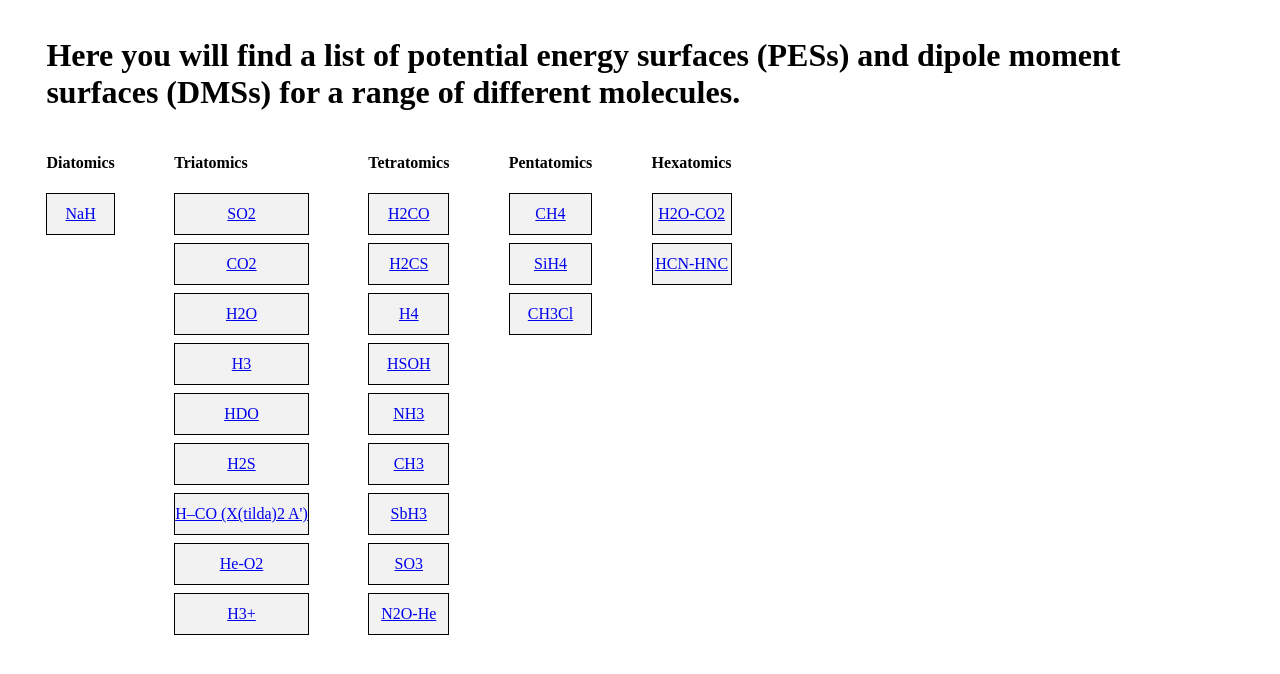
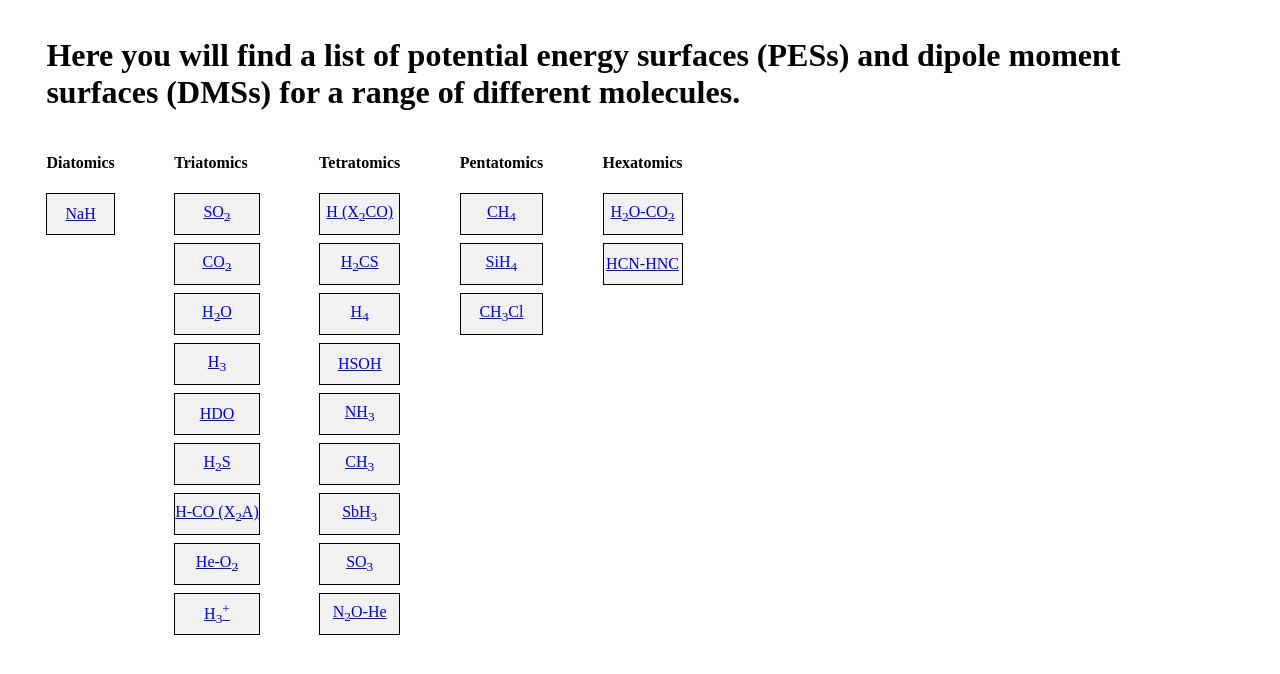
Before and after one commit to theneva/MOLIM-Library, a React app: page / in a window 1280 px wide. Shown: the top 674 px of the page. Built offline with nearby package versions, Linux system fonts and the light colour scheme; the HTML template or start-up script is replaced by a standard one.

Commit message:
Format names, allow for subscripts and superscripts.

```diff
--- a/src/components/App.jsx
+++ b/src/components/App.jsx
@@ -13,16 +13,14 @@ export default class App extends React.Component {
         super(props);
         this.state = {
             home: true,
-            displayMolecule: ""
+            displayMolecule: undefined
         }
     }
 
-    changePageState(e) {
-        console.log(this.props.molecules.filter((molecule)=>molecule.molecule == e.target.innerHTML));
-
+    changePageState(molecule) {
         this.setState({
             home: false,
-            displayMolecule: this.props.molecules.filter((molecule)=>molecule.molecule == e.target.innerHTML)
+            displayMolecule: molecule
         })
     }
 
--- a/src/components/Home.jsx
+++ b/src/components/Home.jsx
@@ -16,7 +16,8 @@ export default class Home extends React.Component {
 
             <div style={styles.listContainer}>
                 <MoleculeList type="Diatomics"
-                              nameArray={this.props.molecules.filter((molecule)=>molecule.numberOfAtoms==2)} changePageState={this.props.changePageState}/>
+                              nameArray={this.props.molecules.filter((molecule)=>molecule.numberOfAtoms==2)}
+                              changePageState={this.props.changePageState}/>
                 <MoleculeList type="Triatomics"
                               nameArray={this.props.molecules.filter((molecule)=>molecule.numberOfAtoms==3)} changePageState={this.props.changePageState}/>
                 <MoleculeList type="Tetratomics"
--- /dev/null
+++ b/src/components/Molecule.jsx
@@ -0,0 +1,15 @@
+import React from 'react'
+
+const Constituent = ({value, sub = 1, sup = 1}) => (
+  <span>
+    {value}{sub > 1 ? <sub>{sub}</sub> : ''}{sup != 1 ? <sup>{sup}</sup> : ''}
+  </span>
+);
+
+export default ({constituents}) => (
+  <span>
+    {constituents.map((constituent, index) => (
+      <Constituent key={index} {...constituent}/>
+    ))}
+  </span>
+);
--- a/src/components/MoleculeList.jsx
+++ b/src/components/MoleculeList.jsx
@@ -5,20 +5,19 @@ const styles = {
   container: {
     paddingRight: '5%'
   },
-  title:{
-
-  }
+  title: {}
 }
 
 
 export default class MoleculeList extends React.Component {
   render() {
     return <div style={styles.container}>
+      {console.log(this.props)}
       <h4 style={styles.title}>{this.props.type}</h4>
-
-      {this.props.nameArray.map((name)=> {
-        return <MoleculeName name={name.molecule} changePageState={this.props.changePageState}/>
-      })}
+      {this.props.nameArray.map((name, index)=> (
+        <MoleculeName key={index} name={name.molecule}
+          changePageState={() => this.props.changePageState(this.props.nameArray[index])}/>
+      ))}
 
     </div>
 
--- a/src/components/MoleculeName.jsx
+++ b/src/components/MoleculeName.jsx
@@ -1,4 +1,5 @@
 import React from 'react'
+import Molecule from './Molecule.jsx'
 
 const styles = {
   button: {
@@ -15,7 +16,7 @@ const styles = {
 export default class MoleculeName extends React.Component {
   render(){
     return <a href="#" className="img-rounded" style={styles.button} onClick={this.props.changePageState}>
-      {this.props.name}
+      <Molecule constituents={this.props.name}/>
     </a>
   }
 }
--- a/src/script.js
+++ b/src/script.js
@@ -5,7 +5,10 @@ import App from './components/App.jsx'
 
 const molecules = [
   {
-        molecule: "NaH",
+    molecule: [ // TODO should probably be called "contitution" or something like that
+      {value: "Na", sub: 1},
+      {value: "H", sub: 1},
+    ],
     numberOfAtoms: "2",
 
     potentialEnergySurface: {
@@ -20,10 +23,14 @@ const molecules = [
       supplementaryLink: "ftp://ftp.aip.org/epaps/journ_chem_phys/E-JCPSA6-142-028504",
       predictedEnergyLevels: ""
     },
-        dipoleMomentSurface: {}
+    dipoleMomentSurface:{}
   },
+
   {
-        molecule: "SO2",
+    molecule: [
+      {value: "S", sub: 1},
+      {value: "O", sub: 2},
+    ],
     numberOfAtoms: "3",
 
     potentialEnergySurface: {
@@ -49,10 +56,13 @@ const molecules = [
       supplementaryDescription: "A Fortran subroutine to calculate the DMS, 'DMS-N1'; and, the Ames-296K line list and comparison with HITRAN data and recent experiments.",
       supplementaryLink: "ftp://ftp.aip.org/epaps/journ_chem_phys/E-JCPSA6-140-059411",
       predictedEnergyLevels: "Yes, rovibrational (J=0-80)"
-        }
+    },
   },
   {
-        molecule: "CO2",
+    molecule: [
+      {value: "C", sub: 1},
+      {value: "O", sub: 2},
+    ],
     numberOfAtoms: "3",
 
     potentialEnergySurface: {
@@ -78,10 +88,13 @@ const molecules = [
       supplementaryDescription: "List of references for the experimental data used in this work; Fortran 90 codes of the DMS (purely CCSD(T)/aug-cc-pVQZ based) with testing program included; and, Ames-296K IR linelist for 12C16O2, with cutoff 1E-30 cm/molecule based on Ames-1 PES and the DMS, J=0-125 calculations.",
       supplementaryLink: "ftp://ftp.aip.org/epaps/journ_chem_phys/E-JCPSA6-136-028213",
       predictedEnergyLevels: "Yes, rovibrational (J=0-125) - 'Ames-296K' IR line list"
-        }
+    },
   },
   {
-        molecule: "H2O",
+    molecule: [
+      {value: "H", sub: 2},
+      {value: "O", sub: 1},
+    ],
     numberOfAtoms: "3",
 
     potentialEnergySurface: {
@@ -129,7 +142,7 @@ const molecules = [
         supplementaryDescription: "Fortran programs containing the fitted PESs for the 16O, 17O, and 18O isotopologues.",
         supplementaryLink: "ftp://ftp.aip.org/epaps/journ_chem_phys/E-JCPSA6-128-046821",
         predictedEnergyLevels: ""
-            }
+      },
     },
     dipoleMomentSurface: {
       exists: true,
@@ -176,11 +189,13 @@ const molecules = [
         supplementaryDescription: "A Fortran subroutine to evaluate the DMS, and four tables of intensity ratios (theory/experiment) for various methods and data.",
         supplementaryLink: "ftp://ftp.aip.org/epaps/journ_chem_phys/E-JCPSA6-113-304040",
         predictedEnergyLevels: ""
-            }
-        }
+      },
+    },
   },
   {
-        molecule: "H3",
+    molecule: [
+      {value: "H", sub: 3},
+    ],
     numberOfAtoms: "3",
 
     potentialEnergySurface: {
@@ -195,10 +210,15 @@ const molecules = [
       supplementaryLink: "http://www.cita.utoronto.ca/~pgmartin/h3pes/index.html, with extra material available from: ftp://ftp.aip.org/epaps/journ_chem_phys/E-JCPSA-95-4331-170",
       predictedEnergyLevels: "No, only ab initio energies"
     },
-        dipoleMomentSurface: {}
+    dipoleMomentSurface:{}
   },
   {
-        molecule: "HDO",
+    molecule: [
+      {value: "H", sub: 1},
+      {value: "D", sub: 1},
+      {value: "O", sub: 1},
+
+    ],
     numberOfAtoms: "3",
 
     potentialEnergySurface: {
@@ -213,10 +233,13 @@ const molecules = [
       supplementaryLink: "ftp://ftp.aip.org/epaps/journ_chem_phys/E-JCPSA6-127-031744",
       predictedEnergyLevels: "No"
     },
-        dipoleMomentSurface: {}
+    dipoleMomentSurface:{}
   },
   {
-        molecule: "H2S",
+    molecule: [
+      {value: "H", sub: 2},
+      {value: "S", sub: 1},
+    ],
     numberOfAtoms: "3",
 
     potentialEnergySurface: {
@@ -245,7 +268,10 @@ const molecules = [
     }
   },
   {
-        molecule: "H–CO (X(tilda)2 A')",
+    molecule: [
+      {value: "H-CO (X", sub: 2},
+      {value: "A)", sub: "1"},
+    ],
     numberOfAtoms: "3",
 
     potentialEnergySurface: {
@@ -260,10 +286,13 @@ const molecules = [
       supplementaryLink: "http://pubs.acs.org/doi/suppl/10.1021/jp402470b",
       predictedEnergyLevels: ""
     },
-        dipoleMomentSurface: {}
+    dipoleMomentSurface:{}
   },
   {
-        molecule: "He-O2",
+    molecule: [
+      {value: "He-", sub: "1"},
+      {value: "O", sub: "2"},
+    ],
     numberOfAtoms: "3",
 
     potentialEnergySurface: {
@@ -278,10 +307,13 @@ const molecules = [
       supplementaryLink: "http://ftp.aip.org/epaps/journ_chem_phys/E-JCPSA6-113-308045/",
       predictedEnergyLevels: ""
     },
-        dipoleMomentSurface: {}
+    dipoleMomentSurface:{}
   },
   {
-        molecule: "H3+",
+    molecule: [
+      {value: "H", sub: "3"},
+      {value: "", sup: "+"}
+    ],
     numberOfAtoms: 3,
 
     potentialEnergySurface: {
@@ -296,10 +328,13 @@ const molecules = [
       supplementaryLink: "http://ftp.aip.org/epaps/journ_chem_phys/E-JCPSA6-129-612834/",
       predictedEnergyLevels: "Rovibrational spectrum available as part of paper."
     },
-        dipoleMomentSurface: {}
+    dipoleMomentSurface:{}
   },
   {
-        molecule: "H2CO",
+    molecule: [
+      {value: "H (X", sub: "2"},
+      {value: "CO)", sub: "1"},
+    ],
     numberOfAtoms: "4",
 
     potentialEnergySurface: {
@@ -314,10 +349,13 @@ const molecules = [
       supplementaryLink: "ftp://ftp.aip.org/epaps/journ_chem_phys/E-JCPSA6-134-050123",
       predictedEnergyLevels: "Yes, rovibrational"
     },
-        dipoleMomentSurface: {}
+    dipoleMomentSurface:{}
   },
   {
-        molecule: "H2CS",
+    molecule: [
+      {value: "H", sub: "2"},
+      {value: "CS", sub: "1"},
+    ],
     numberOfAtoms: "4",
 
     potentialEnergySurface: {
@@ -346,7 +384,9 @@ const molecules = [
     }
   },
   {
-        molecule: "H4",
+    molecule: [
+      {value: "H", sub: "4"},
+    ],
     numberOfAtoms: "4",
 
     potentialEnergySurface: {
@@ -361,10 +401,12 @@ const molecules = [
       supplementaryLink: "http://www.cita.utoronto.ca/~pgmartin/h4pes/index.html. Also available from here, with extra material: ftp://ftp.aip.org/epaps/journ_chem_phys/E-JCPSA6-115-304140",
       predictedEnergyLevels: ""
     },
-        dipoleMomentSurface: {}
+    dipoleMomentSurface:{}
   },
   {
-        molecule: "HSOH",
+    molecule: [
+      {value: "HSOH", sub: "1"},
+    ],
     numberOfAtoms: "4",
 
     potentialEnergySurface: {
@@ -393,7 +435,10 @@ const molecules = [
     }
   },
   {
-        molecule: "NH3",
+    molecule: [
+      {value: "N", sub: "1"},
+      {value: "H", sub: "3"},
+    ],
     numberOfAtoms: "4",
 
     potentialEnergySurface: {
@@ -421,10 +466,13 @@ const molecules = [
         predictedEnergyLevels: ""
       }
     },
-        dipoleMomentSurface: {}
+    dipoleMomentSurface:{}
   },
   {
-        molecule: "CH3",
+    molecule: [
+      {value: "C", sub: "1"},
+      {value: "H", sub: "3"},
+    ],
     numberOfAtoms: "4",
 
     potentialEnergySurface: {
@@ -439,19 +487,24 @@ const molecules = [
       supplementaryLink: "ftp://ftp.aip.org/epaps/journ_chem_phys/E-JCPSA6-143-057548",
       predictedEnergyLevels: "Yes. Vibrational energy values up to 8000 cm-1  for CH3 and its isotopologues."
     },
-        dipoleMomentSurface: {}
+    dipoleMomentSurface:{}
   },
   {
-        molecule: "SbH3",
+    molecule: [
+      {value: "Sb", sub: "1"},
+      {value: "H", sub: "3"},
+    ],
     numberOfAtoms: "4",
 
-        potentialEnergySurface: {},
     dipoleMomentSurface: {
       exists: true,
       paperTitle: "A theoretical-spectroscopy, ab-initio-based study of the electronic ground state of 121SbH3",
       surfaceDescription: "Ab initio DMS obtained using the CCSD(T) method in conjunction with the pseudopotential ECP46MWB and the SDB-aug-cc-pVTZ basis to describe the Sb atom and the aug-cc-pVTZ basis set to describe the hydrogen atoms.",
       DOI: "10.1016/j.jqsrt.2010.03.008",
-            references: {one: "10YuCaYa", two: "Journal of Quantitative Spectroscopy & Radiative Transfer 111 (2010) 2279–2290"},
+      references: {
+        one: "10YuCaYa",
+        two: "Journal of Quantitative Spectroscopy & Radiative Transfer 111 (2010) 2279–2290"
+      },
       year: "2010",
       email: "s.yurchenko@ucl.ac.uk",
       supplementaryDescription: "A Fortran 90 routine for calculating the DMS; vibrational transition moments; vibrational intensities; and, a line list for 121SbH3.",
@@ -460,7 +513,10 @@ const molecules = [
     }
   },
   {
-        molecule: "SO3",
+    molecule: [
+      {value: "S", sub: "1"},
+      {value: "O", sub: "3"},
+    ],
     numberOfAtoms: "4",
 
     potentialEnergySurface: {
@@ -489,7 +545,11 @@ const molecules = [
     }
   },
   {
-        molecule: "N2O-He",
+    molecule: [
+      {value: "N", sub: "2"},
+      {value: "O-", sub: "1"},
+      {value: "He", sub: "1"}
+    ],
     numberOfAtoms: "4",
 
     potentialEnergySurface: {
@@ -504,10 +564,13 @@ const molecules = [
       supplementaryLink: "ftp://ftp.aip.org/epaps/journ_chem_phys/E-JCPSA6-137-039234",
       predictedEnergyLevels: ""
     },
-        dipoleMomentSurface: {}
+    dipoleMomentSurface:{}
   },
   {
-        molecule: "CH4",
+    molecule: [
+      {value: "C", sub: "1"},
+      {value: "H", sub: "4"},
+    ],
     numberOfAtoms: "5",
 
     potentialEnergySurface: {
@@ -536,7 +599,10 @@ const molecules = [
     }
   },
   {
-        molecule: "SiH4",
+    molecule: [
+      {value: "Si", sub: "1"},
+      {value: "H", sub: "4"},
+    ],
     numberOfAtoms: "5",
 
     potentialEnergySurface: {
@@ -565,7 +631,11 @@ const molecules = [
     }
   },
   {
-        molecule: "CH3Cl",
+    molecule: [
+      {value: "C", sub: "1"},
+      {value: "H", sub: "3"},
+      {value: "Cl", sub: "1"},
+    ],
     numberOfAtoms: "5",
 
     potentialEnergySurface: {
@@ -580,10 +650,15 @@ const molecules = [
       supplementaryLink: "ftp://ftp.aip.org/epaps/journ_chem_phys/E-JCPSA6-142-009525",
       predictedEnergyLevels: "Yes, vibrational energy levels."
     },
-        dipoleMomentSurface: {}
+    dipoleMomentSurface:{}
   },
   {
-        molecule: "H2O-CO2",
+    molecule: [
+      {value: "H", sub: "2"},
+      {value: "O-", sub: "1"},
+      {value: "C", sub: "1"},
+      {value: "O", sub: "2"},
+    ],
     numberOfAtoms: "6",
 
     potentialEnergySurface: {
@@ -598,10 +673,18 @@ const molecules = [
       supplementaryLink: "ftp://ftp.aip.org/epaps/journ_chem_phys/E-JCPSA6-134-007114",
       predictedEnergyLevels: ""
     },
-        dipoleMomentSurface: {}
+    dipoleMomentSurface:{}
   },
   {
-        molecule: "HCN-HNC",
+    molecule: [
+      {value: "H", sub: "1"},
+      {value: "C", sub: "1"},
+      {value: "N-", sub: "1"},
+      {value: "H", sub: "1"},
+      {value: "N", sub: "1"},
+      {value: "C", sub: "1"},
+
+    ],
     numberOfAtoms: "6",
 
     potentialEnergySurface: {
```
Also changed, not shown: src/components/MoleculeInformation.jsx (+12 -3 lines). Lines whose indentation alone changed are shown as unchanged.
